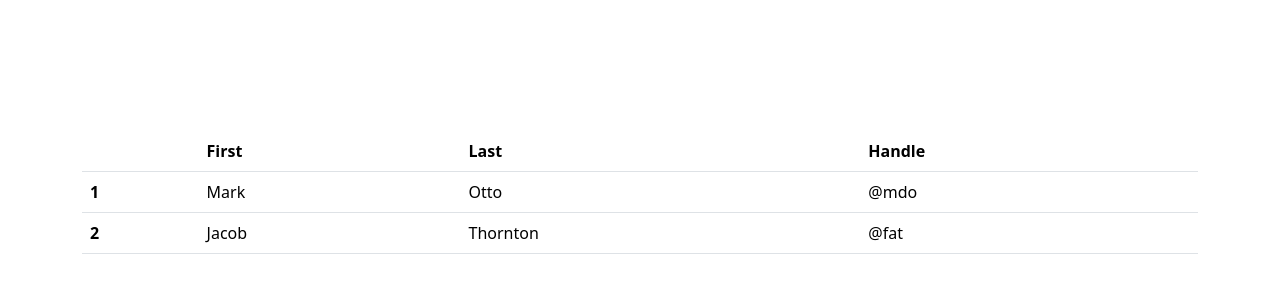
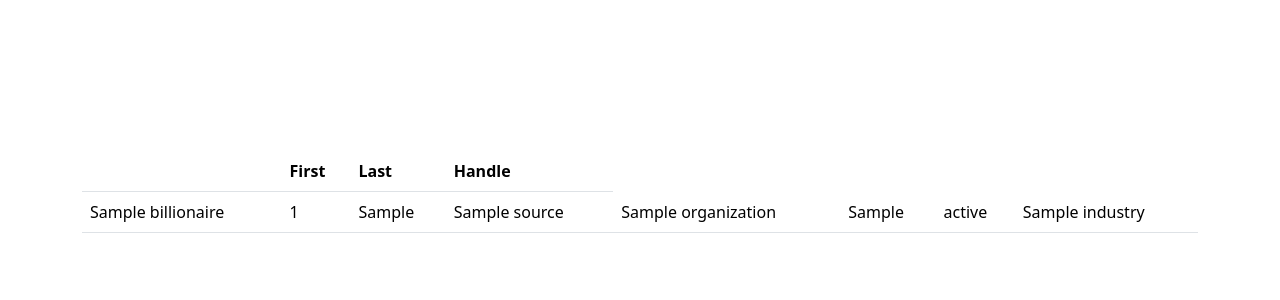
Before and after one commit to begumaktann/311-project, a Django app: template proje/billionaires/templates/financial.html in a window 1280 px wide. Shown: the part 56-356 px from the top of the page. Run offline with Django 4.2, Linux system fonts and the light colour scheme; the template is opened without the code that fills it: most values are stand-ins (such as "Sample title", 1, 10 or a date in 2020).

Commit message:
new commit

```diff
--- a/proje/billionaires/templates/financial.html
+++ b/proje/billionaires/templates/financial.html
@@ -12,18 +12,19 @@
               </tr>
             </thead>
             <tbody>
-              <tr>
-                <th scope="row">1</th>
-                <td>Mark</td>
-                <td>Otto</td>
-                <td>@mdo</td>
-              </tr>
-              <tr>
-                <th scope="row">2</th>
-                <td>Jacob</td>
-                <td>Thornton</td>
-                <td>@fat</td>
-              </tr>
+                <!-- Iterate through the billionaires' data -->
+                {% for billionaire in billionaires_data %}
+            <tr>
+                <td>{{ billionaire.Name }}</td>
+                <td>{{ billionaire.Rank }}</td>
+                <td>{{ billionaire.FinalWorth }}</td>
+                <td>{{ billionaire.Source }}</td>
+                <td>{{ billionaire.Organization }}</td>
+                <td>{{ billionaire.selfMade }}</td>
+                <td>{{ billionaire.status }}</td>
+                <td>{{ billionaire.Industry }}</td>
+            </tr>
+        {% endfor %}
             </tbody>
           </table>
 
--- a/proje/billionaires/views.py
+++ b/proje/billionaires/views.py
@@ -14,7 +14,7 @@ def geog(request):
 
 def personal(request):
     # Retrieve data from billionaires_personal model
-    billionaires_data = billionaires_personal.objects.all()  # Fetch all data, adjust as needed
+    billionaires_data = billionaires_personal.objects.all().values()  # Fetch all data, adjust as needed
     print(billionaires_data)
     context = {
         'billionaires_data': billionaires_data  # Pass the data to the template
@@ -23,7 +23,7 @@ def personal(request):
 
 
 def financial(request):
-    billionaires_data = billionaireship.objects.all()  # Fetch all data, adjust as needed
+    billionaires_data = billionaireship.objects.all().values()  # Fetch all data, adjust as needed
 
     context = {
         'billionaires_data': billionaires_data  # Pass the data to the template
--- a/proje/proje/settings.py
+++ b/proje/proje/settings.py
@@ -84,7 +84,7 @@ DATABASES = {
         'USER': 'root',
         'PASSWORD': 'Zey1nep2*',
         'HOST': 'localhost',  # Use 'localhost' if your database is on the same machine
-        'PORT': '',
+        'PORT': '3306',
     }
 }
 
```
Also changed, not shown: proje/billionaires/models.py (+7 -1 lines).
